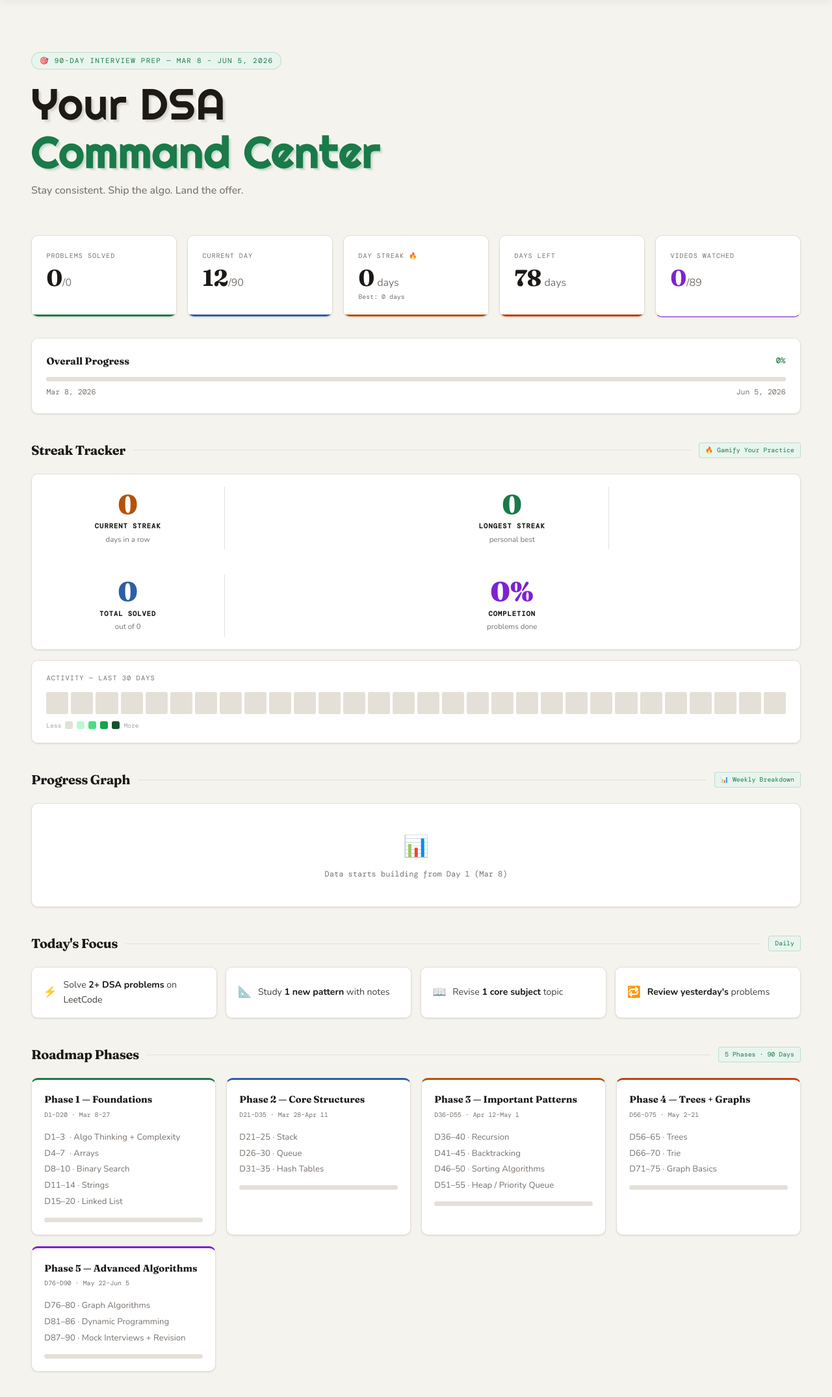
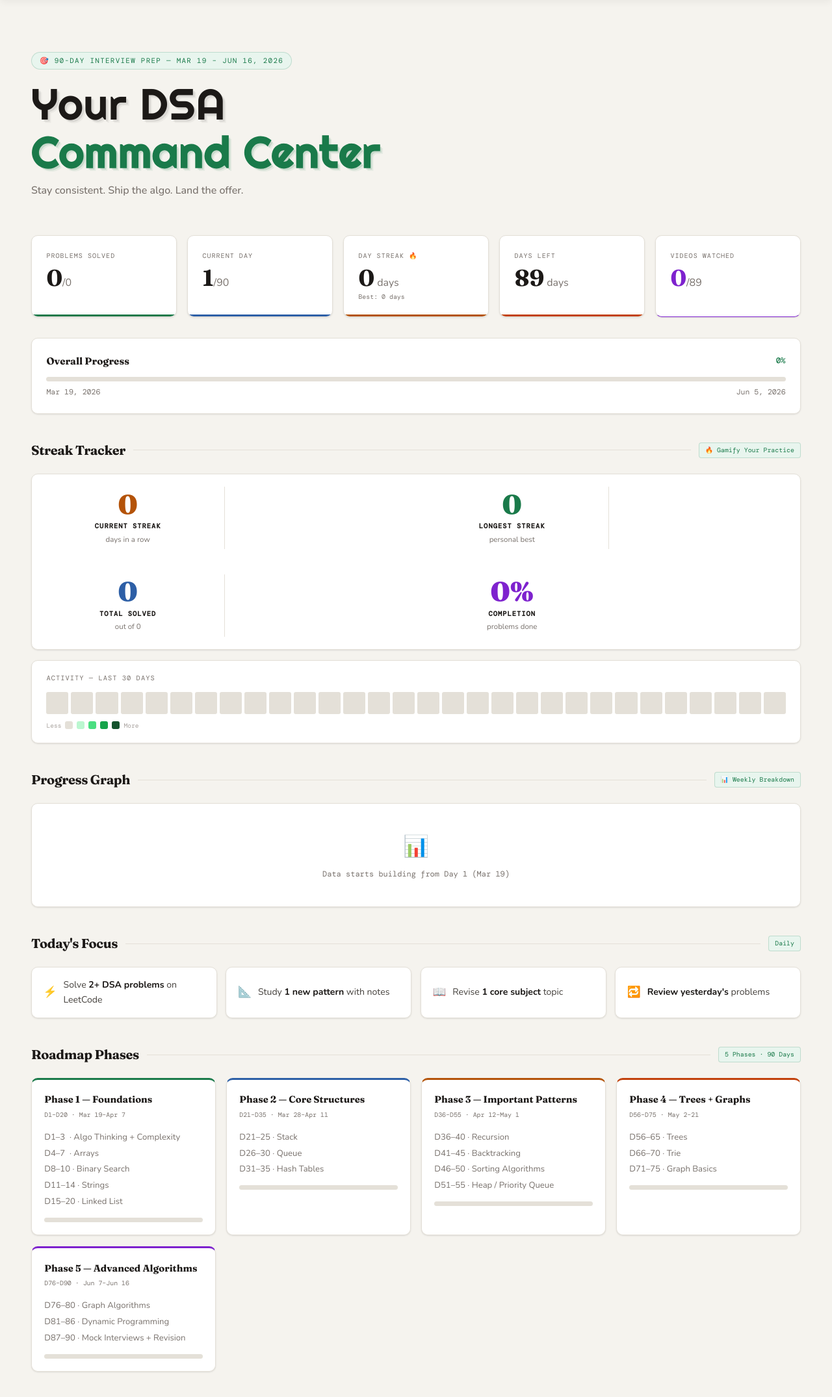
Before and after one commit to DurgaPrasad-1805/DSA-Tracker, a Flask app: page / in a window 1280 px wide. Shown: the part 68-2218 px from the top of the page at 65% size. Run offline with Flask 3, Linux system fonts and the light colour scheme; data that the repository does not hold is empty; some libraries are stand-ins or nearby versions; some web fonts are replaced.

Commit message:
feat: change start date to Mar 19, 2026 (today is Day 1)

```diff
--- a/app.py
+++ b/app.py
@@ -7,7 +7,7 @@ IST = ZoneInfo("Asia/Kolkata")
 
 app = Flask(__name__)
 
-START_DATE      = date(2026, 3, 8)
+START_DATE      = date(2026, 3, 19)
 ROLLOVER_HOUR   = 5
 ROLLOVER_MINUTE = 30
 
--- a/templates/index.html
+++ b/templates/index.html
@@ -25,7 +25,7 @@
 
 <div class="page">
   <div class="hero fade-up">
-    <div class="hero-tag">🎯 90-Day Interview Prep — Mar 8 – Jun 5, 2026</div>
+    <div class="hero-tag">🎯 90-Day Interview Prep — Mar 19 – Jun 16, 2026</div>
     <h1>Your DSA<br><em>Command Center</em></h1>
     <p class="hero-sub">Stay consistent. Ship the algo. Land the offer.</p>
   </div>
@@ -39,7 +39,7 @@
         Prep starts in <span style="font-size:1.6rem;">{{ days_until_start }}</span> day{{ 's' if days_until_start != 1 else '' }}
       </div>
       <div style="font-family:'DM Mono',monospace;font-size:0.72rem;color:var(--muted);margin-top:4px;">
-        Kicks off March 8, 2026 at 5:30 AM · Use this time to revise basics & set up your environment
+        Kicks off March 19, 2026 at 5:30 AM · Use this time to revise basics & set up your environment
       </div>
     </div>
   </div>
@@ -55,7 +55,7 @@
       {% if started %}
         <div class="stat-value">{{ day }}<span class="unit">/90</span></div>
       {% else %}
-        <div class="stat-value" style="font-size:1.1rem;color:var(--muted);padding-top:0.4rem;">Starts Mar 8</div>
+        <div class="stat-value" style="font-size:1.1rem;color:var(--muted);padding-top:0.4rem;">Starts Mar 19</div>
       {% endif %}
     </div>
     <div class="stat-card amber fade-up">
@@ -90,7 +90,7 @@
       <div class="progress-fill" data-pct="{{ ((solved / total) * 100) | round(1) if total > 0 else 0 }}" style="width:0%"></div>
     </div>
     <div style="display:flex;justify-content:space-between;font-size:0.72rem;color:var(--muted);margin-top:0.5rem;font-family:'DM Mono',monospace;">
-      <span>Mar 8, 2026</span><span>Jun 5, 2026</span>
+      <span>Mar 19, 2026</span><span>Jun 5, 2026</span>
     </div>
   </div>
 
@@ -153,7 +153,7 @@
     <canvas id="weeklyChart" height="90"></canvas>
     <div class="chart-empty" id="chart-empty">
       <div style="font-size:2rem;margin-bottom:0.5rem;">📊</div>
-      <div style="font-family:'DM Mono',monospace;font-size:0.75rem;color:var(--muted);">Data starts building from Day 1 (Mar 8)</div>
+      <div style="font-family:'DM Mono',monospace;font-size:0.75rem;color:var(--muted);">Data starts building from Day 1 (Mar 19)</div>
     </div>
   </div>
 
@@ -181,7 +181,7 @@
   <div class="phases">
     <div class="phase-card fade-up" style="border-top:3px solid var(--accent);">
       <div class="phase-title">Phase 1 — Foundations</div>
-      <div class="phase-range">D1–D20 · Mar 8–27</div>
+      <div class="phase-range">D1–D20 · Mar 19–Apr 7</div>
       <div style="font-size:0.82rem;color:var(--muted);line-height:1.9;margin-bottom:0.6rem;">
         D1–3 &nbsp;· Algo Thinking + Complexity<br>
         D4–7 &nbsp;· Arrays<br>
@@ -232,7 +232,7 @@
     </div>
     <div class="phase-card fade-up" style="border-top:3px solid #7e22ce;">
       <div class="phase-title">Phase 5 — Advanced Algorithms</div>
-      <div class="phase-range">D76–D90 · May 22–Jun 5</div>
+      <div class="phase-range">D76–D90 · Jun 7–Jun 16</div>
       <div style="font-size:0.82rem;color:var(--muted);line-height:1.9;margin-bottom:0.6rem;">
         D76–80 · Graph Algorithms<br>
         D81–86 · Dynamic Programming<br>
--- a/templates/roadmap.html
+++ b/templates/roadmap.html
@@ -290,7 +290,7 @@
   <div class="section-head">
     <h2>90-Day Roadmap</h2>
     <div class="line"></div>
-    <div class="badge">Mar 8 – Jun 5, 2026</div>
+    <div class="badge">Mar 19 – Jun 16, 2026</div>
   </div>
 
   {% set total_days = days | length %}
```
